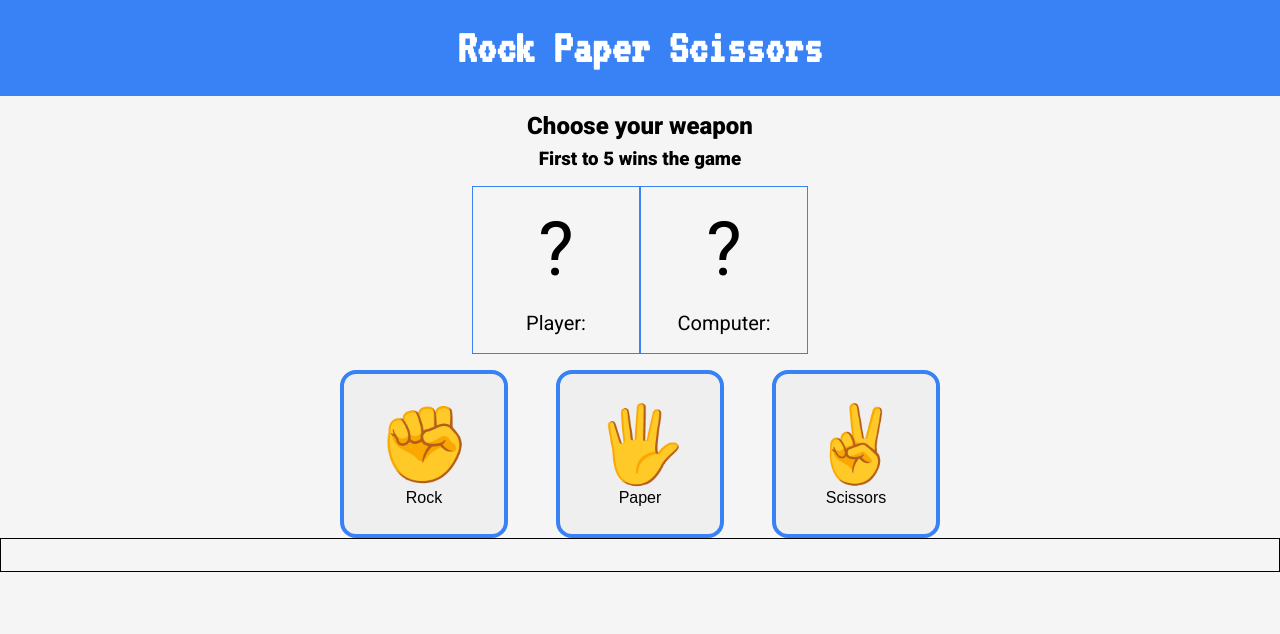
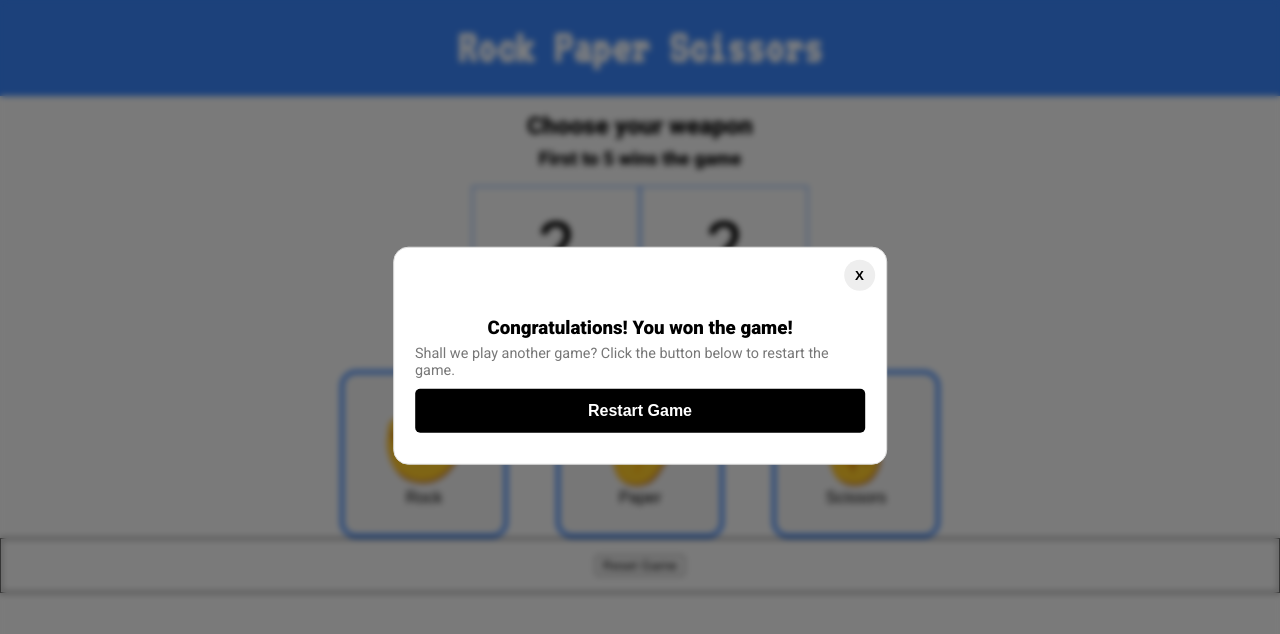
Before and after one commit to golfsap/rock-paper-scissors, a plain HTML site: page index.html in a window 1280 px wide. Drawn offline with Linux system fonts and the light colour scheme.

Commit message:
Add markup and style modal and overlay

```diff
--- a/index.html
+++ b/index.html
@@ -54,5 +54,17 @@
     <div class="endgame">
         <button class="reset-btn hidden" id="resetBtn">Reset Game</button>
     </div>
+
+    <section class="modal hidden">
+        <div class="flex">
+            <button class="btn-close">X</button>
+        </div>
+        <div>
+            <h3 id="modal-title">Congratulations! You won the game!</h3>
+            <p id="modal-msg">Shall we play another game? Click the button below to restart the game.</p>
+        </div>
+        <button class="btn-restart" id="btn-restart">Restart Game</button>
+    </section>
+    <div class="overlay hidden"></div>
 </body>
 </html>
--- a/styles.css
+++ b/styles.css
@@ -4,6 +4,8 @@ body {
     flex-direction: column;
     background-color: whitesmoke;
     font-family: 'Roboto', sans-serif;
+    justify-content: center;
+    position: relative;
 }
 
 h1 {
@@ -118,6 +120,74 @@ h3 {
     padding: 16px;
 }
 
+/* Modal and Overlay */
+.modal {
+    display: flex;
+    flex-direction: column;
+    justify-content: center;
+    gap: 0.4rem;
+    width: 450px;
+    padding: 1.3rem;
+    min-height: 175px;
+    position: absolute;
+    top: 60%;
+    left: 50%;
+    transform: translate(-50%, -50%);
+    background-color: white;
+    border: 1px solid #ddd;
+    border-radius: 15px;
+    z-index: 2;
+}
+
+.modal .flex {
+    display: flex;
+    align-items: center;
+    justify-content: flex-end;
+}
+
+.modal p {
+    font-size: 0.9rem;
+    color: #777;
+    margin: 0.4rem 0 0.2rem;
+}
+
+.btn-close {
+    cursor: pointer;
+    border: none;
+    font-weight: 600;
+    transform: translate(10px, -20px);
+    padding: 0.5rem 0.7rem;
+    background: #eee;
+    border-radius: 50%;
+}
+
+.btn-restart {
+    cursor: pointer;
+    border: none;
+    padding: 0.8rem 1.4rem;
+    font-weight: 700;
+    background-color: black;
+    color: white;
+    border-radius: 5px;
+    text-align: center;
+    font-size: 1em;
+}
+
+.overlay {
+    position: fixed;
+    top: 0;
+    bottom: 0;
+    left: 0;
+    right: 0;
+    width: 100%;
+    height: 100%;
+    background: rgba(0, 0, 0, 0.5);
+    backdrop-filter: blur(3px);
+    z-index: 1;
+}
+
+/*
 .hidden {
     display: none;
 }
+*/
```
